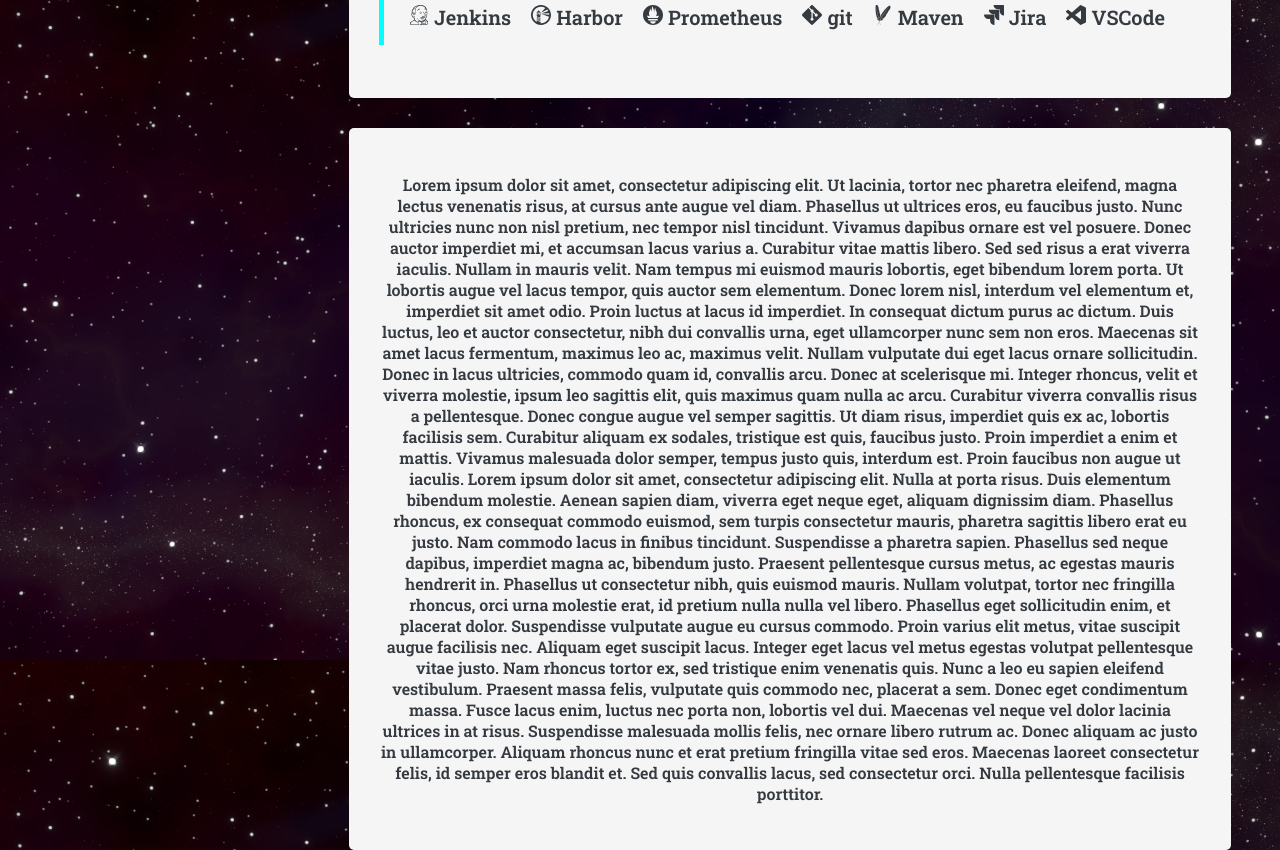
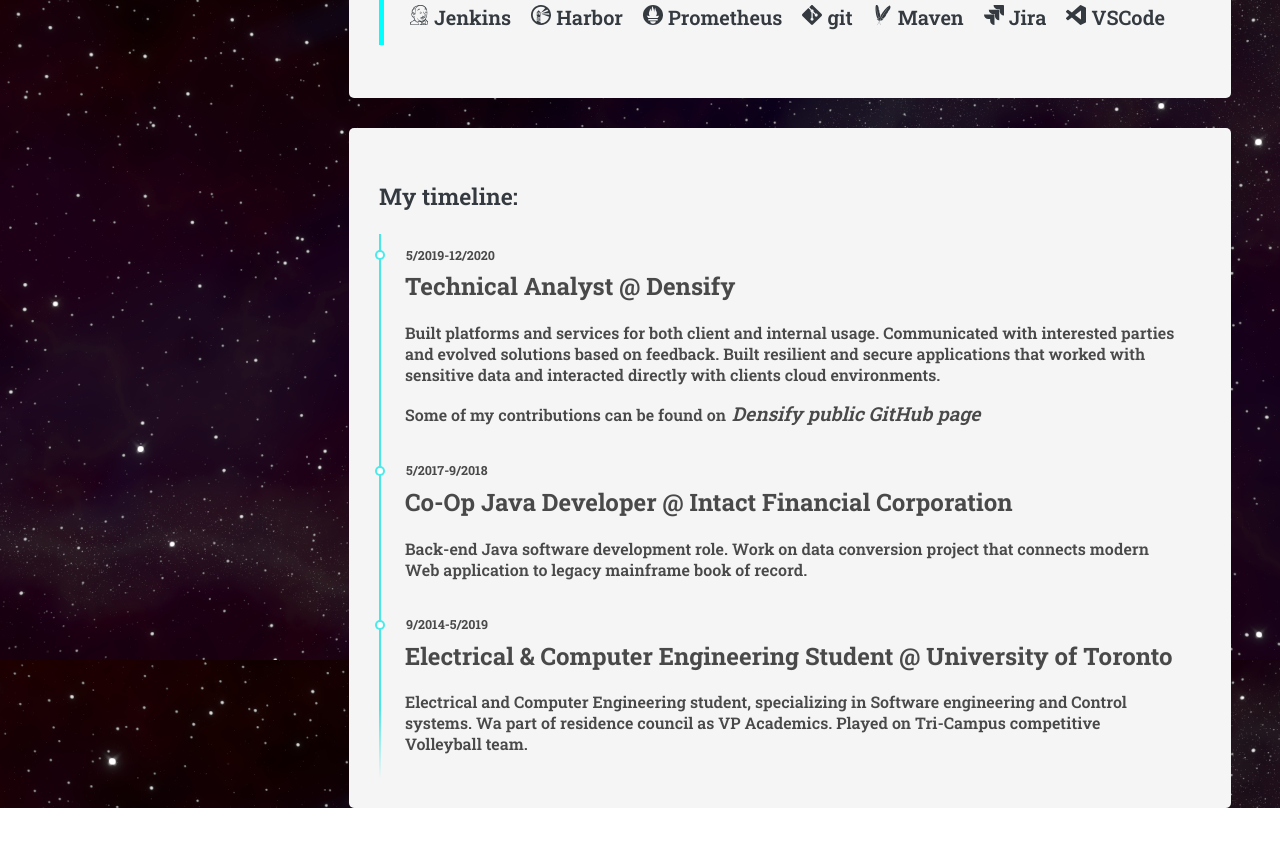
Before and after one commit to vilgovskiy/vilgovskiy, a React (Create React App) app: page / in a window 1280 px wide. Shown: the part 1740-2590 px from the top of the page. After the commit the page ends 2548 px from the top, so only its background shows below. Built offline with nearby package versions, Linux system fonts and the light colour scheme.

Commit message:
Add timeline component

```diff
--- a/src/App.js
+++ b/src/App.js
@@ -4,8 +4,8 @@ import About from "./components/Content/About/About";
 import FadeInWrapper from "./components/UI/FadeInWrapper/FadeInWrapper";
 import Introduction from "./components/Introduction/Introduction";
 import Content from "./components/Content/Content";
-import Other from "./components/Content/Other/Other";
 import TechStack from "./components/Content/TechStack/TechStack";
+import Timeline from "./components/Content/Timeline/Timeline";
 
 function App() {
   return (
@@ -20,7 +20,7 @@ function App() {
             <TechStack />
           </FadeInWrapper>
           <FadeInWrapper>
-            <Other />
+            <Timeline/>
           </FadeInWrapper>
         </Content>
       </Layout>
--- /dev/null
+++ b/src/components/Content/Timeline/Timeline.css
@@ -0,0 +1,62 @@
+.Timeline {
+    text-align: left;
+}
+
+.Timeline p {
+    font-size: 23px;
+}
+
+.Timeline-container {
+  width: 100%;
+}
+
+.Timeline-item {
+  padding: 1em 1.5em 0.5em;
+  position: relative;
+  color: rgba(0, 0, 0, 0.7);
+
+  border-left: 2px solid rgba(0, 225, 225, 0.7);
+}
+
+.Timeline-item p {
+  font-size: 1rem;
+}
+
+.Timeline-item a {
+    font-size: 1.2rem;
+    font-style: italic;
+    padding: 2px;
+}
+
+.Timeline-item::before {
+  content: attr(date-is);
+  position: absolute;
+  left: 2em;
+  font-weight: bold;
+  top: 1em;
+  display: block;
+  font-weight: 700;
+  font-size: 0.785rem;
+}
+
+.Timeline-item::after {
+  width: 10px;
+  height: 10px;
+  display: block;
+  top: 1em;
+  position: absolute;
+  left: -6px;
+  border-radius: 10px;
+  content: "";
+  border: 2px solid rgba(0, 225, 225, 0.7);
+  background: white;
+}
+
+.Timeline-item:last-child {
+  border-image: linear-gradient(
+      to bottom,
+      rgba(0, 225, 225, 0.7) 60%,
+      rgba(0, 225, 225, 0)
+    )
+    1 100%;
+}
--- /dev/null
+++ b/src/components/Content/Timeline/Timeline.js
@@ -0,0 +1,27 @@
+import React from "react";
+import "./Timeline.css";
+
+const Timeline = () => {
+  return (
+    <section id="timeline" className="Timeline">
+        <p>My timeline:</p>
+      <div className="Timeline-container">
+        <div className="Timeline-item" date-is="5/2019-12/2020">
+          <h1>Technical Analyst @ Densify</h1>
+          <p>Built platforms and services for both client and internal usage. Communicated with interested parties and evolved solutions based on feedback. Built resilient and secure applications that worked with sensitive data and interacted directly with clients cloud environments.</p>
+          <p>Some of my contributions can be found on <a href='https://github.com/densify-dev'>Densify public GitHub page</a> </p>
+        </div>
+        <div className="Timeline-item" date-is="5/2017-9/2018">
+          <h1>Co-Op Java Developer @ Intact Financial Corporation</h1>
+          <p>Back-end Java software development role. Work on data conversion project that connects modern Web application to legacy mainframe book of record. </p>
+        </div>
+        <div className="Timeline-item" date-is="9/2014-5/2019">
+          <h1>Electrical & Computer Engineering Student @ University of Toronto</h1>
+          <p>Electrical and Computer Engineering student, specializing in Software engineering and Control systems. Wa part of residence council as VP Academics. Played on Tri-Campus competitive Volleyball team.</p>
+        </div>
+      </div>
+    </section>
+  );
+};
+
+export default Timeline;
--- a/src/components/Navigation/Navigation.js
+++ b/src/components/Navigation/Navigation.js
@@ -2,14 +2,14 @@ import React, { useCallback, useEffect, useState } from "react";
 import NavigationItem from "./NavifationItem/NavigationItem";
 import "./Navigation.css";
 
-const contentItems = { introduction: null, about: null, techstack: null };
+const contentItems = { introduction: null, about: null, techstack: null, timeline: null };
 
 const Navigation = (props) => {
   const [activeItem, setActiveItem] = useState("TOP");
 
 
   const handleScroll = useCallback(() => {
-    const curPos = window.scrollY + 100;
+    const curPos = window.scrollY + 200;
     let activePart = null;
 
     for (const item in contentItems) {
@@ -68,6 +68,14 @@ const Navigation = (props) => {
       >
         Tech Stack
       </NavigationItem>
+      <NavigationItem
+        name="timeline"
+        onClick={props.onClick}
+        activeElem={activeItem}
+        position={contentItems['timeline']}
+      >
+        Timeline
+      </NavigationItem>
     </nav>
   );
 };
```
